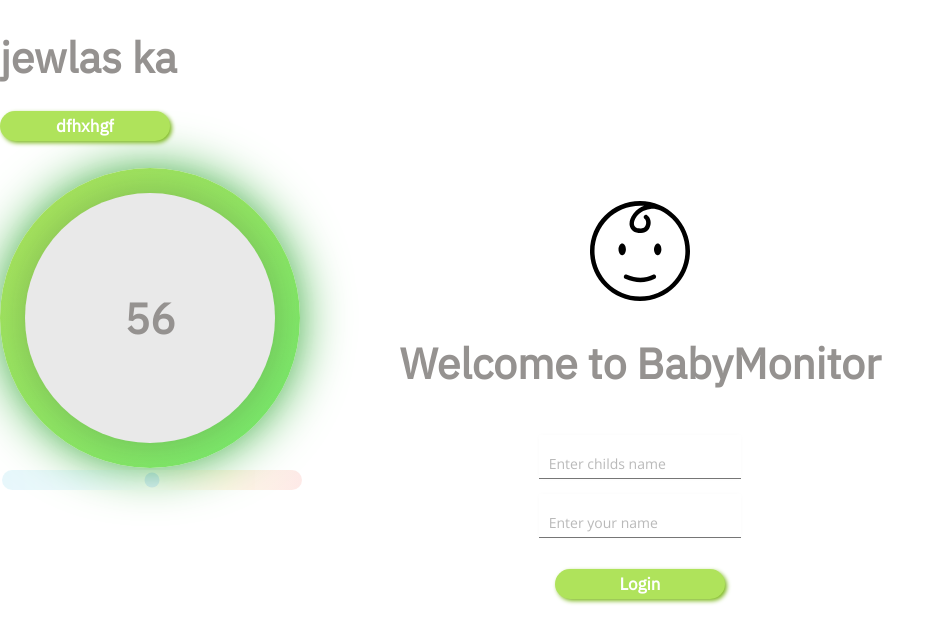
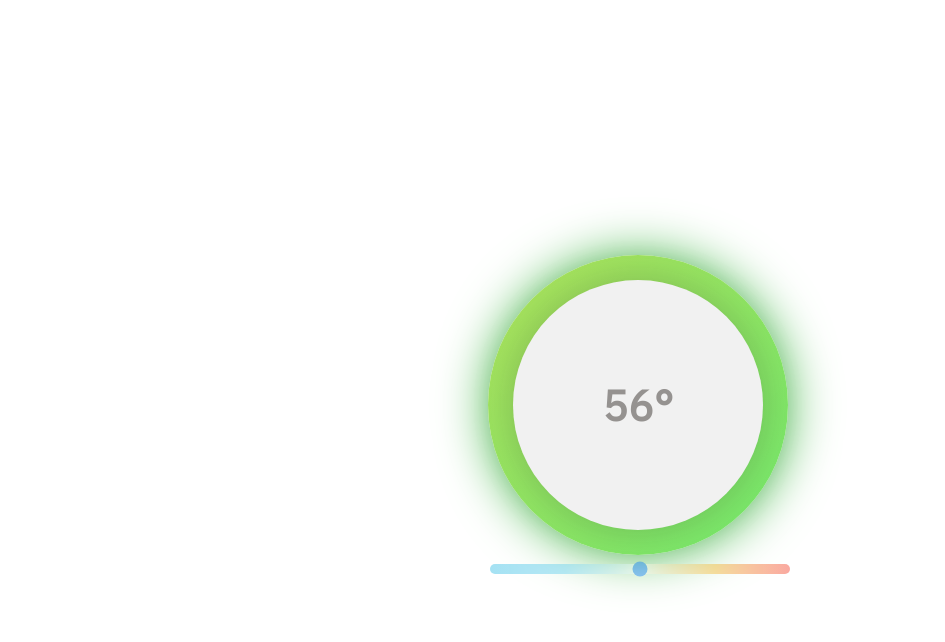
Before and after one commit to HrishiGulhane/baby_monitor, a website built with Parcel: page window/index.html in a window 1280 px wide. Shown: the whole page, without its empty margins (0-945 px from the left). Built offline with nearby package versions, Linux system fonts and the light colour scheme.

Commit message:
baby message

```diff
--- a/window/css/style.css
+++ b/window/css/style.css
@@ -109,8 +109,34 @@ h1#welcome{
 }
 
 
+
+
+
+#wrapper_home{
+    position: absolute;
+    background: rgb(255, 255, 255);
+    width: 100%;
+    height: 100%;
+    display: flex;
+    align-items: center;
+    justify-content: center;
+}
+
 #home_screen{
-    position: absolute;
+    position: relative;
+    display: inline;
+    /* align-items: center; */
+    /* justify-content: center; */
+    text-align: center;
+}
+h1#topMessage{
+    font-size: 15px;
+}
+#outer{
+    position: relative;
+    display: inline;
+    text-align: center;
+
 }
 .green#outer{
     background: #385a94;
@@ -189,7 +215,7 @@ h1#welcome{
 
 #inner{
     position: absolute;
-    background: #e9e9e9;
+    background: #f1f1f1;
     border-radius: 50%;
     height: 250px;
     width: 250px;
@@ -223,8 +249,19 @@ h1#tempo
     -webkit-appearance: none;  /* Override default CSS styles */
     appearance: none;
      width: 300px;
-    height: 20px;
+    height: 10px;
     background: linear-gradient(90deg,#1CB5E0 ,#56CCF2,  #ffffff, #f5af19,#f12711 );
     border-radius: 10px;
-    opacity: 10%;
+    opacity:0.4;
 }
+#slider:hover{
+    opacity:1;
+
+}
+#slider::-webkit-range-thumb {
+    width: 25px;
+    height: 25px;
+    border-radius: 50%;
+    background: #4CAF50;
+    cursor: pointer;
+}
--- a/window/index.html
+++ b/window/index.html
@@ -26,26 +26,24 @@
         </div>
     </div>
 
+        <div id="wrapper_home">
         <div id="home_screen">
-
-        <h1>jewlas ka</h1>
-        <button id="colorbro">dfhxhgf</button>
+            <h1 id="topMessage"></h1>
+            <br>
             <h2 id="tempo"></h2>
             <!-- <input id="slider" type="range" min="30" max="150" value="90" step="5" oninput="sliderChange(this.value)">
         <h2 id="out"></h2> -->
             <div id="outer" class="green" class="blue" class="red">
                 <div id="inner">
-                <h1 id="tempo">56</h1>
-
+                    <h1 id="tempo">56°</h1>
                 </div>
-
             </div>
             <input id="slider" type="range" min="-150" max="150" value="0" step="10" oninput="fanSlider(this.value)">
             <h2 id="fan"></h2>
 
+        </div>
+    </div>
 
-
-    </div>
 
 </body>
 <!-- remove at build please -->
--- a/window/js/interface.js
+++ b/window/js/interface.js
@@ -10,7 +10,7 @@
 var c_name;
 var p_name;
 $(document).ready(function () {
-    $('#home_screen').hide(0);
+    $('#wrapper_home').hide(0);
     uiSequence();
 });
 
@@ -59,8 +59,8 @@ function login() {
             event.preventDefault();
             c_name = $('#c_name').val();
             p_name = $('#p_name').val();
-            testname();
-            $('#home_screen').fadeIn(700);
+            $('#topMessage').html('Welcome '+p+" this is baby "+c+"'s dashboard");
+            $('#wrapper_home').fadeIn(700);
             $('#welcome_screen').fadeOut(700);
         }
     });
```
Lines whose indentation alone changed are shown as unchanged.
